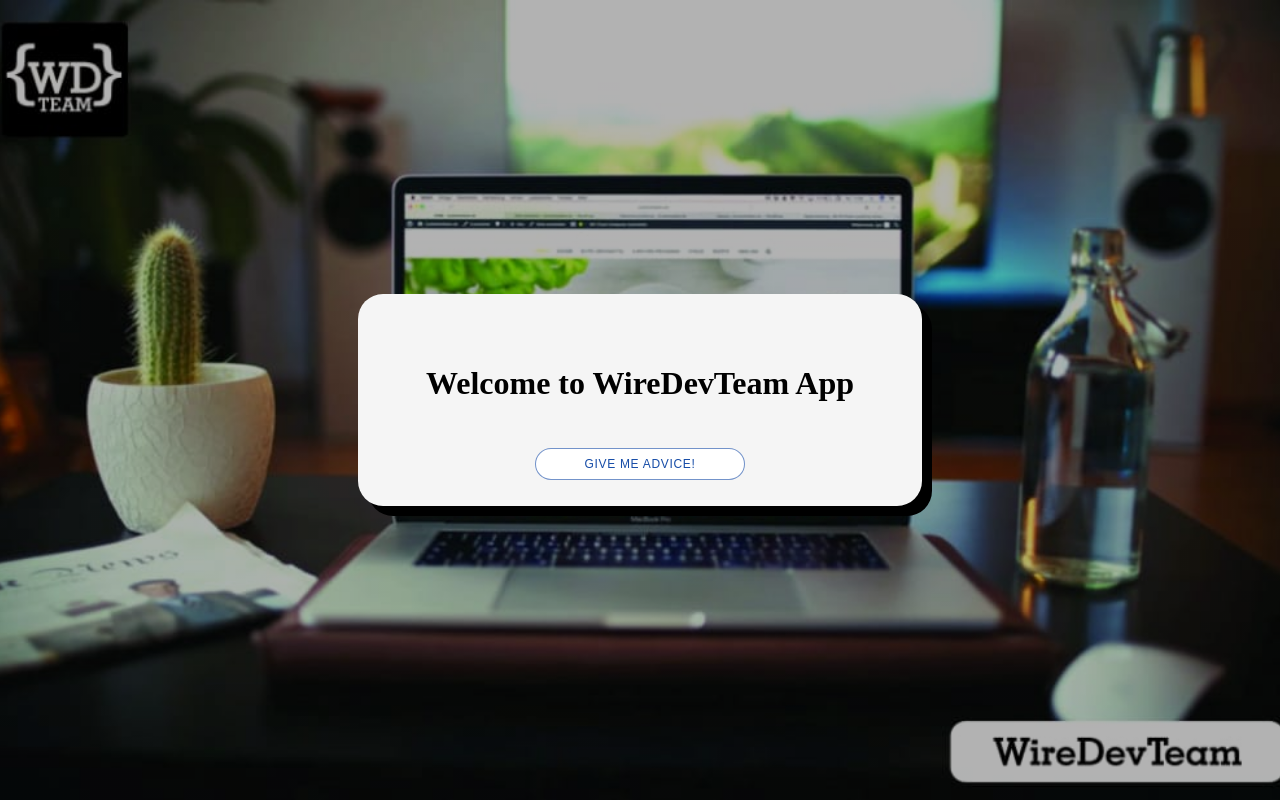
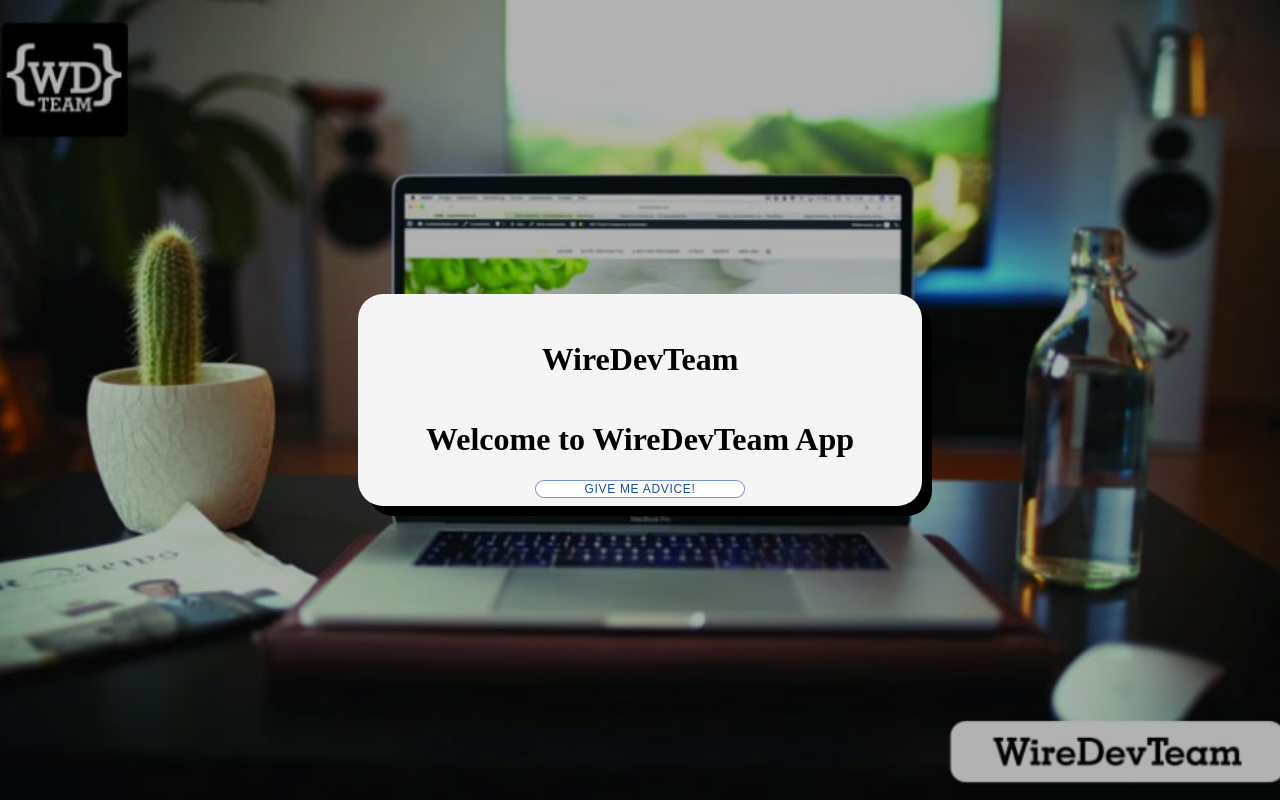
Before and after one commit to sunnepazzy123/advice-react-app, a React (Create React App) app: page / in a window 1280 px wide. Built offline with nearby package versions, Linux system fonts and the light colour scheme; no server answers.

Commit message:
Update App.js

```diff
--- a/src/App.js
+++ b/src/App.js
@@ -33,6 +33,7 @@
         return(
          <div className="app">
         <div className="card">
+          <h1 className="heading">WireDevTeam</h1>
           <h1 className="heading">{this.state.advice}</h1>
           <button className="button" onClick={this.fetchAdvice}>
             <span>GIVE ME ADVICE!</span>
```
